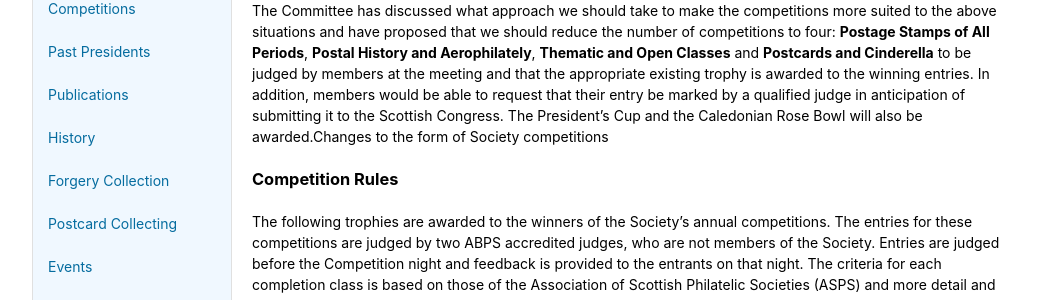
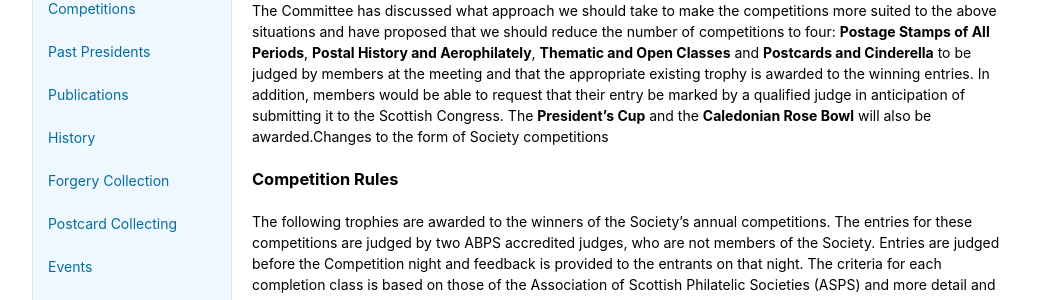
Before and after one commit to astalker/caledonian-stamps, a Jekyll site: the page built from competitions.md, in a window 1280 px wide and 900 px high. Shown: the part 363-663 px from the top of the window, without its empty margins (118-1155 px from the left). Built offline with Jekyll 4.4.1, drawn with Linux system fonts in a browser that asks for light colours; our own code applies the rules of GitHub Pages for plain Markdown files.

Commit message:
More bold added

```diff
--- a/competitions.md
+++ b/competitions.md
@@ -6,7 +6,7 @@ View [Previous Competitions](./previous-competitions)
 
 In view of falling numbers of entrants for the various competition categories and availability of National Accredited Judges it has become necessary to review the status of each competition category and to review the means of judging.
 
-The Committee has discussed what approach we should take to make the competitions more suited to the above situations and have proposed that we should reduce the number of competitions to four: **Postage Stamps of All Periods**, **Postal History and Aerophilately**, **Thematic and Open Classes** and **Postcards and Cinderella** to be judged by members at the meeting and that the appropriate existing trophy is awarded to the winning entries.  In addition, members would be able to request that their entry be marked by a qualified judge in anticipation of submitting it to the Scottish Congress. The President’s Cup and the Caledonian Rose Bowl will also be awarded.Changes to the form of Society competitions
+The Committee has discussed what approach we should take to make the competitions more suited to the above situations and have proposed that we should reduce the number of competitions to four: **Postage Stamps of All Periods**, **Postal History and Aerophilately**, **Thematic and Open Classes** and **Postcards and Cinderella** to be judged by members at the meeting and that the appropriate existing trophy is awarded to the winning entries.  In addition, members would be able to request that their entry be marked by a qualified judge in anticipation of submitting it to the Scottish Congress. The **President’s Cup** and the **Caledonian Rose Bowl** will also be awarded.Changes to the form of Society competitions
 
 ### Competition Rules
 The following trophies are awarded to the winners of the Society's annual competitions. The entries for these competitions are judged by two ABPS accredited judges, who are not members of the Society. Entries are judged before the Competition night and feedback is provided to the entrants on that night. The criteria for each completion class is based on those of the Association of Scottish Philatelic Societies (ASPS) and more detail and extracts from ASPS rules and guidance on the requirements is shown under each trophy description.
```
